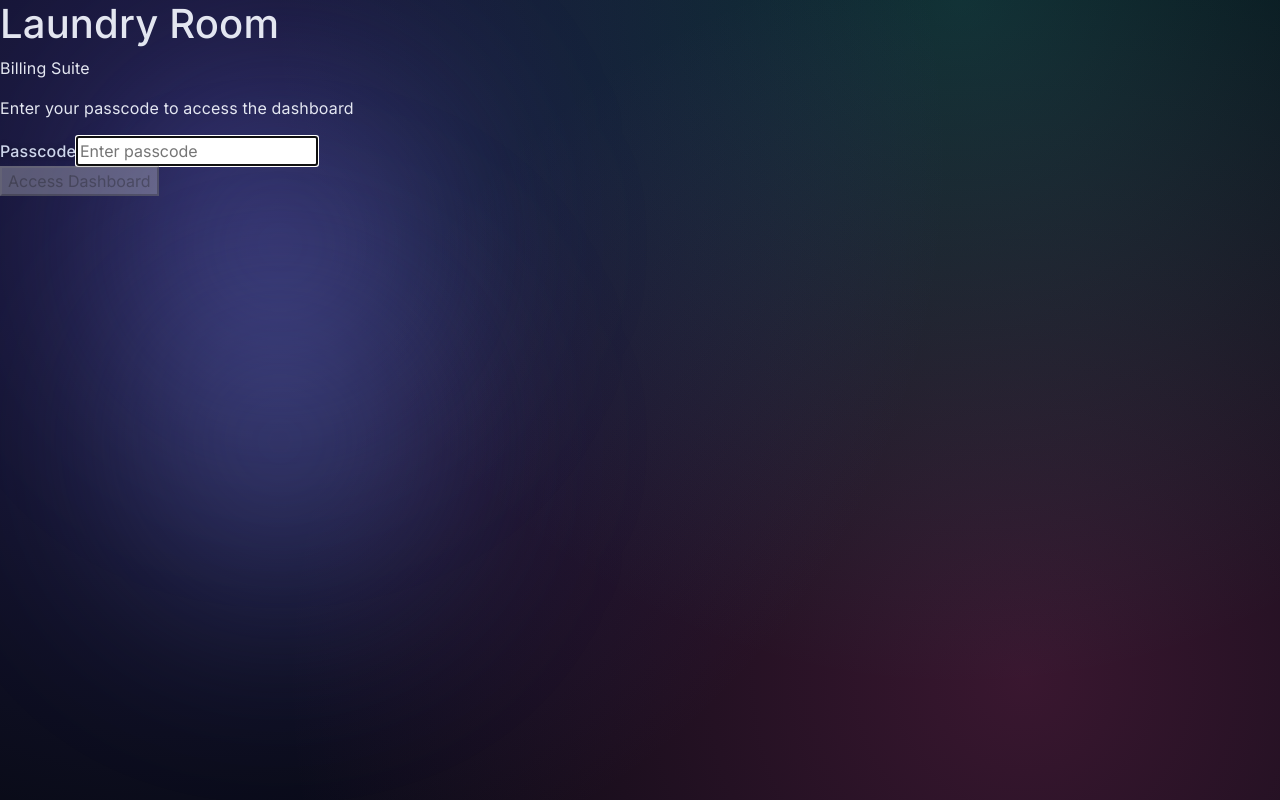
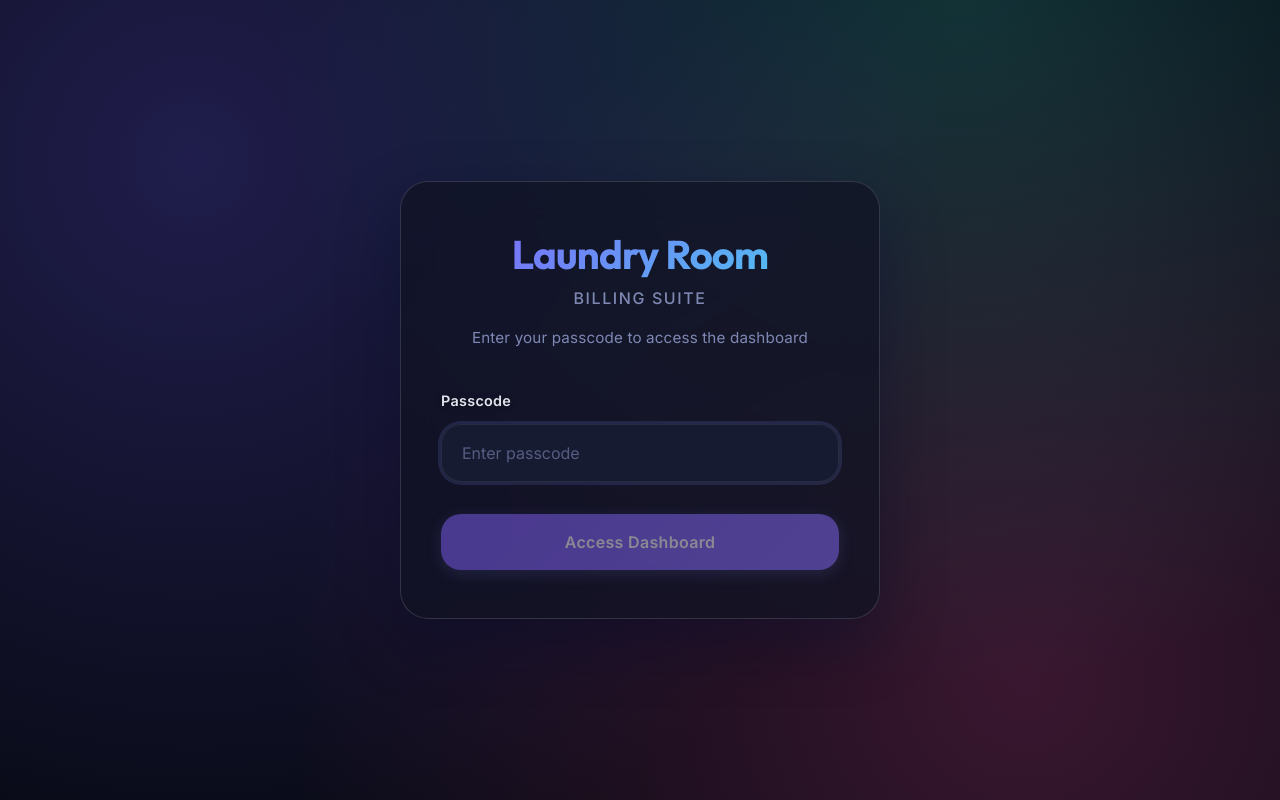
Before and after one commit to ammarDeveloper/bill-print-app-updated, a React (Vite) app in the folder frontend/: page /login in a window 1280 px wide. Built offline with nearby package versions, Linux system fonts and the light colour scheme; no server answers.

Commit message:
fix: Update the login page css

```diff
--- a/frontend/src/state/AppStateProvider.jsx
+++ b/frontend/src/state/AppStateProvider.jsx
@@ -1,7 +1,7 @@
 import { createContext, useCallback, useContext, useEffect, useMemo, useState } from 'react';
 
 const envBaseUrl = import.meta.env.VITE_API_BASE_URL ?? '';
-const rawBaseUrl = (envBaseUrl.trim() || 'https://cbls0rj8t3.execute-api.ap-south-1.amazonaws.com/prod').trim();
+const rawBaseUrl = (envBaseUrl.trim() || '/api/').trim();
 const API_BASE_URL = rawBaseUrl.replace(/\/$/, '');
 
 const randomId = () => {
--- a/frontend/src/styles/global.css
+++ b/frontend/src/styles/global.css
@@ -1617,3 +1617,214 @@ textarea {
   max-width: 1200px;
   margin: 0 auto;
 }
+
+/* Login Page Styles */
+.login-page {
+  min-height: 100vh;
+  width: 100%;
+  display: flex;
+  align-items: center;
+  justify-content: center;
+  padding: 2rem;
+  position: relative;
+  overflow: hidden;
+  background: radial-gradient(circle at 15% 20%, rgba(106, 90, 249, 0.25), transparent 60%),
+    radial-gradient(circle at 75% 0%, rgba(45, 212, 191, 0.2), transparent 55%),
+    radial-gradient(circle at 80% 85%, rgba(236, 72, 153, 0.22), transparent 60%),
+    #070912 !important;
+  color: var(--color-text) !important;
+  font-family: 'Inter', 'Outfit', system-ui, -apple-system, BlinkMacSystemFont, 'Segoe UI', sans-serif !important;
+}
+
+.login-page__blur-orb {
+  position: fixed;
+  width: 600px;
+  height: 600px;
+  border-radius: 50%;
+  filter: blur(100px);
+  opacity: 0.4;
+  z-index: -1;
+  animation: drift 25s ease-in-out infinite;
+}
+
+.login-page__blur-orb--1 {
+  background: radial-gradient(circle, rgba(129, 140, 248, 0.5), transparent 70%);
+  top: -200px;
+  left: -200px;
+  animation-delay: 0s;
+}
+
+.login-page__blur-orb--2 {
+  background: radial-gradient(circle, rgba(45, 212, 191, 0.4), transparent 70%);
+  bottom: -200px;
+  right: -200px;
+  animation-delay: 5s;
+}
+
+.login-page__container {
+  width: 100%;
+  max-width: 480px;
+  position: relative;
+  z-index: 1;
+}
+
+.login-page__content {
+  background: var(--color-surface) !important;
+  backdrop-filter: blur(var(--backdrop-blur)) !important;
+  -webkit-backdrop-filter: blur(var(--backdrop-blur)) !important;
+  border: 1px solid var(--color-border) !important;
+  border-radius: var(--radius-lg) !important;
+  padding: 3rem 2.5rem !important;
+  box-shadow: var(--shadow-lg) !important;
+  transition: var(--transition-base) !important;
+  position: relative !important;
+  z-index: 1 !important;
+}
+
+.login-page__content:hover {
+  border-color: var(--color-border-soft);
+  box-shadow: var(--shadow-md);
+}
+
+.login-page__brand {
+  text-align: center;
+  margin-bottom: 2.5rem;
+}
+
+.login-page__title {
+  font-family: 'Outfit', sans-serif !important;
+  font-size: 2.5rem !important;
+  font-weight: 700 !important;
+  background: linear-gradient(135deg, var(--color-primary), var(--color-secondary)) !important;
+  -webkit-background-clip: text !important;
+  -webkit-text-fill-color: transparent !important;
+  background-clip: text !important;
+  margin: 0 0 0.5rem 0 !important;
+  letter-spacing: -0.02em !important;
+  line-height: 1.2 !important;
+}
+
+.login-page__subtitle {
+  font-size: 1rem !important;
+  font-weight: 500 !important;
+  color: var(--color-muted) !important;
+  margin: 0 0 1rem 0 !important;
+  text-transform: uppercase !important;
+  letter-spacing: 0.1em !important;
+}
+
+.login-page__tagline {
+  font-size: 0.95rem !important;
+  color: var(--color-muted) !important;
+  margin: 0 !important;
+  line-height: 1.6 !important;
+}
+
+.login-page__form {
+  display: flex;
+  flex-direction: column;
+  gap: 1.5rem;
+}
+
+.login-page__input-group {
+  display: flex;
+  flex-direction: column;
+  gap: 0.75rem;
+}
+
+.login-page__label {
+  font-size: 0.9rem !important;
+  font-weight: 600 !important;
+  color: var(--color-text) !important;
+  letter-spacing: 0.02em !important;
+  margin-bottom: 0 !important;
+}
+
+.login-page__input {
+  width: 100% !important;
+  padding: 1rem 1.25rem !important;
+  background: var(--color-surface-strong) !important;
+  border: 1px solid var(--color-border-soft) !important;
+  border-radius: var(--radius-md) !important;
+  color: var(--color-text) !important;
+  font-size: 1rem !important;
+  font-family: inherit !important;
+  transition: var(--transition-base) !important;
+  outline: none !important;
+  box-sizing: border-box !important;
+}
+
+.login-page__input::placeholder {
+  color: var(--color-muted);
+  opacity: 0.6;
+}
+
+.login-page__input:focus {
+  border-color: var(--color-primary);
+  background: rgba(24, 29, 52, 0.95);
+  box-shadow: 0 0 0 3px rgba(129, 140, 248, 0.15);
+}
+
+.login-page__input:disabled {
+  opacity: 0.5;
+  cursor: not-allowed;
+}
+
+.login-page__error {
+  padding: 0.875rem 1rem;
+  background: rgba(248, 113, 113, 0.15);
+  border: 1px solid rgba(248, 113, 113, 0.3);
+  border-radius: var(--radius-sm);
+  color: var(--color-danger);
+  font-size: 0.9rem;
+  text-align: center;
+  animation: fade-in 300ms ease;
+}
+
+.login-page__button {
+  width: 100% !important;
+  padding: 1rem 1.5rem !important;
+  background: linear-gradient(135deg, var(--color-primary), var(--color-primary-strong)) !important;
+  border: none !important;
+  border-radius: var(--radius-md) !important;
+  color: white !important;
+  font-size: 1rem !important;
+  font-weight: 600 !important;
+  font-family: inherit !important;
+  cursor: pointer !important;
+  transition: var(--transition-base) !important;
+  box-shadow: 0 4px 16px rgba(129, 140, 248, 0.3) !important;
+  letter-spacing: 0.02em !important;
+  margin-top: 0.5rem !important;
+  text-transform: none !important;
+}
+
+.login-page__button:hover:not(:disabled) {
+  transform: translateY(-2px);
+  box-shadow: 0 6px 24px rgba(129, 140, 248, 0.4);
+  filter: brightness(1.05);
+}
+
+.login-page__button:active:not(:disabled) {
+  transform: translateY(0);
+}
+
+.login-page__button:disabled {
+  opacity: 0.5;
+  cursor: not-allowed;
+  transform: none;
+}
+
+@media (max-width: 640px) {
+  .login-page {
+    padding: 1.5rem;
+  }
+
+  .login-page__content {
+    padding: 2.5rem 2rem;
+  }
+
+  .login-page__title {
+    font-size: 2rem;
+  }
+}
```
